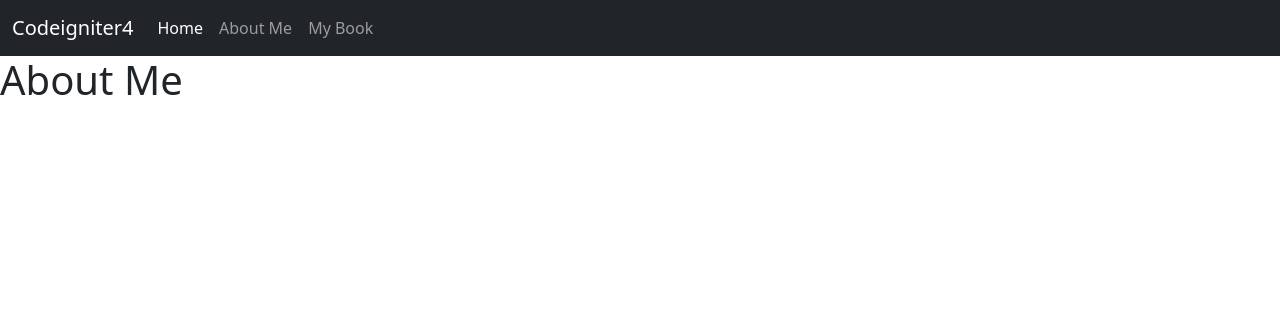
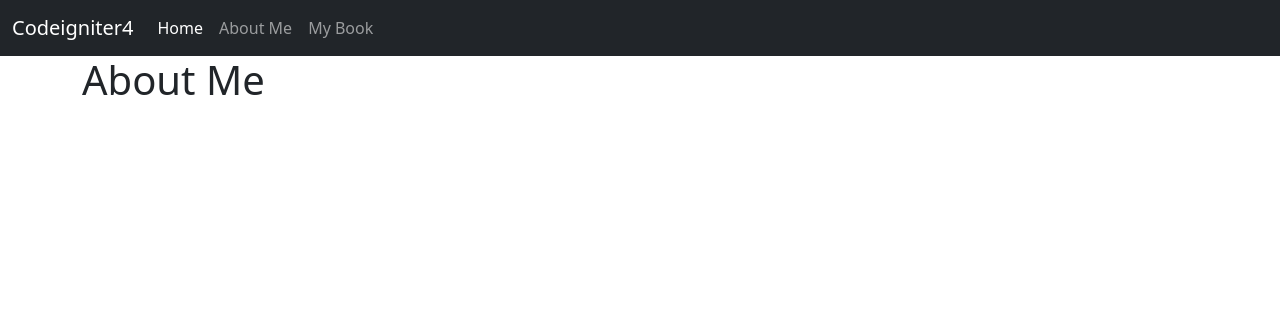
Before and after one commit to fadlisabda/WebsitePribadi, a CodeIgniter 4 app: template app/Views/about/about.php in a window 1280 px wide. Shown: the top 316 px of the page. Run offline with PHP 8.4 and a stand-in for CodeIgniter, Linux system fonts and the light colour scheme; the template is opened without the code that fills it, so the values that code supplies are empty; some libraries are stand-ins or nearby versions.

Commit message:
menambahkan container row col pada view

```diff
--- a/app/Views/about/about.php
+++ b/app/Views/about/about.php
@@ -1,8 +1,14 @@
 <?= $this->extend('layout/template'); ?>
 
 <?= $this->section('content'); ?>
-<h1>About Me</h1>
-<?php foreach ($identitas as $i) : ?>
-    <p>Perkenalkan Nama Saya <?= $i['nama']; ?> pekerjaan saya sekarang <?= $i['pekerjaan']; ?> umur saya <?= $i['umur']; ?></p>
-<?php endforeach; ?>
+<div class="container">
+    <div class="row">
+        <div class="col">
+            <h1>About Me</h1>
+            <?php foreach ($identitas as $i) : ?>
+                <p>Perkenalkan Nama Saya <?= $i['nama']; ?> pekerjaan saya sekarang <?= $i['pekerjaan']; ?> umur saya <?= $i['umur']; ?></p>
+            <?php endforeach; ?>
+        </div>
+    </div>
+</div>
 <?= $this->endSection(); ?>
```
Also changed, not shown: app/Views/home/home.php (+7 -1 lines).
